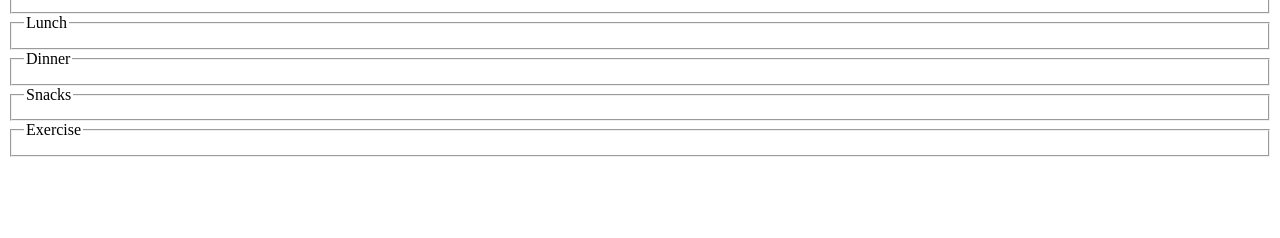
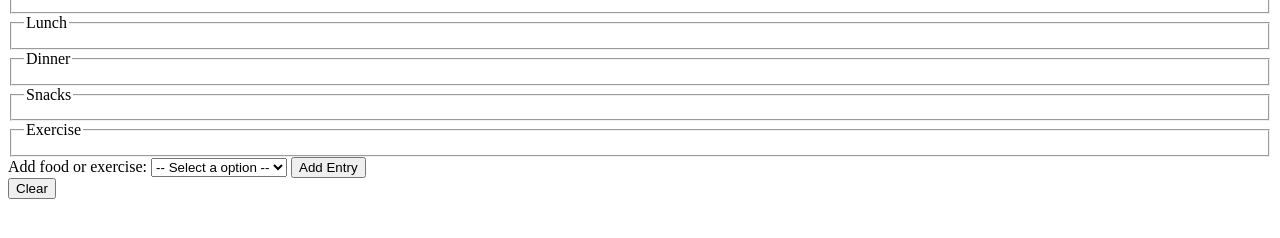
Before and after one commit to Andryel-AGP/Calorie-Counter, a plain HTML site: page index.html in a window 1280 px wide. Shown: the part 122-360 px from the top of the page. Drawn offline with Linux system fonts and the light colour scheme.

Commit message:
Update index.html
Add a select box with some options and a submit button.
Add link to the script.

```diff
--- a/index.html
+++ b/index.html
@@ -39,9 +39,27 @@
                         <legend>Exercise</legend>
                         <div class="input-container"></div>
                     </fieldset>
-
+                    <div class="controls">
+                        <span>
+                            <label for="entry-dropdown">Add food or exercise:</label>
+                            <select id="entry-dropdown" name="options">
+                                <option value="" selected>-- Select a option --</option>
+                                <option value="breakfast">Breakfast</option>
+                                <option value="lunch">Lunch</option>
+                                <option value="dinner">Dinner</option>
+                                <option value="snacks">Snacks</option>
+                                <option value="exercise">Exercise</option>
+                            </select>
+                            <button type="button" id="add-entry">Add Entry</button>
+                        </span>
+                    </div>
+                    <div>
+                        <button type="button" id="clear">Clear</button>
+                    </div>
                 </form>
+                <div id="output" class="output hide"></div>
             </div>
         </main>
+        <script src="./script.js"></script>
     </body>
 </html>
```
